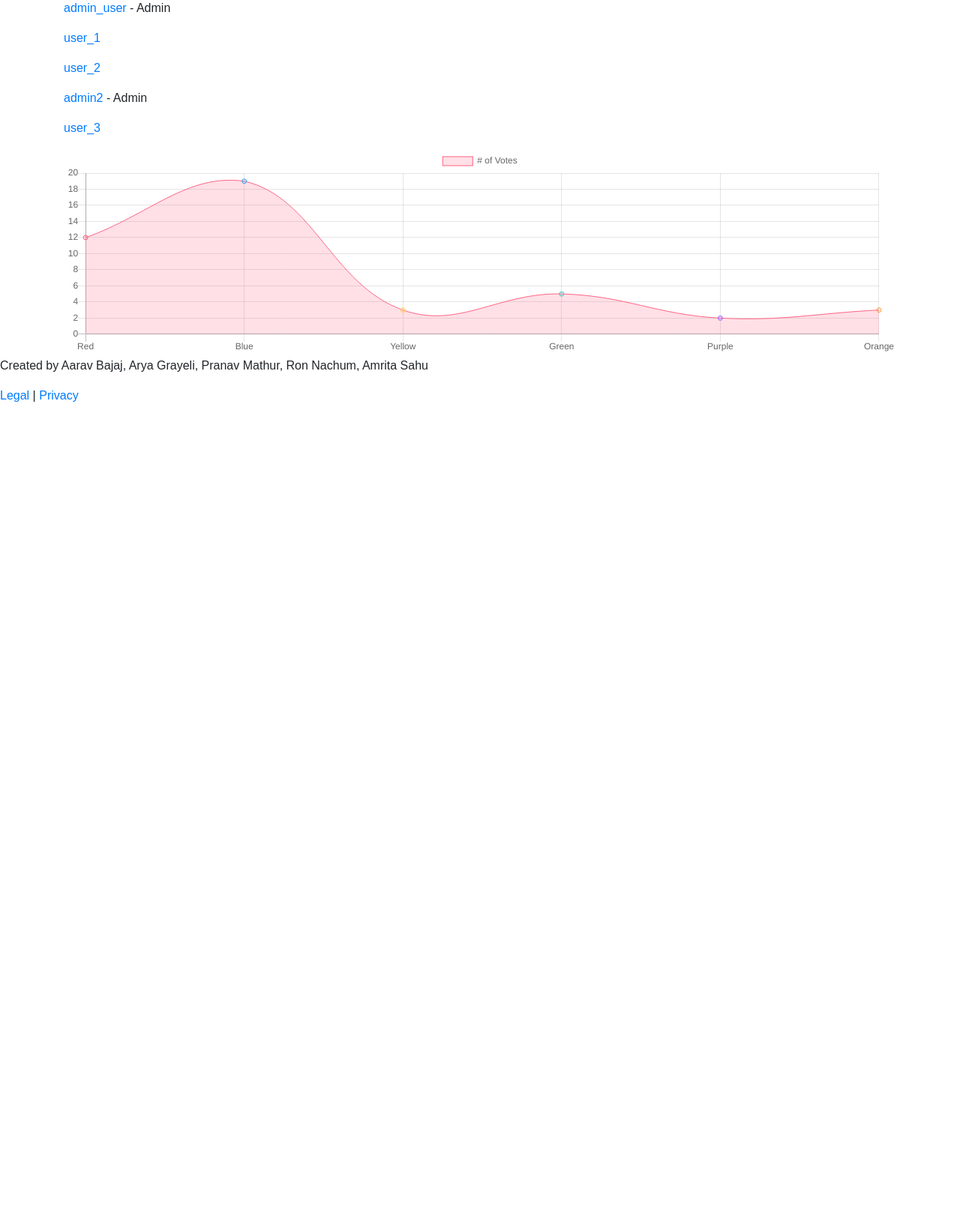
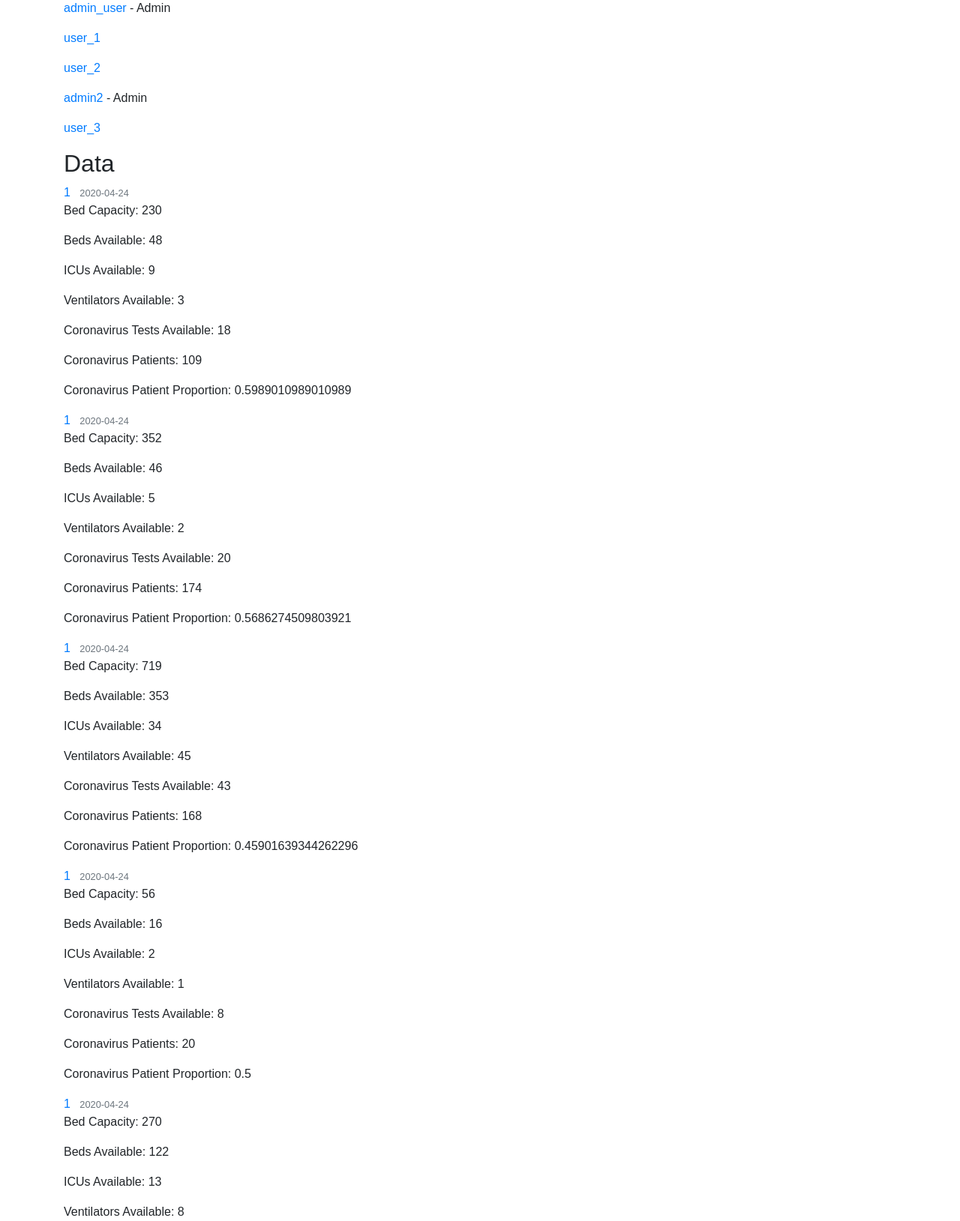
Before and after one commit to pmathur007/Hospifind, a Flask app: template flask/application/templates/admin_account.html in a window 1280 px wide. Shown: the part 291-1920 px from the top of the page at 75% size. Before the commit the page ends 827 px from the top, so only its background shows below. Run offline with Flask 2, Linux system fonts and the light colour scheme; data comes from the database, SQL or seed files in the repository; both versions use the stored data as it was after the commit; the template is opened without the code that fills it: values that come from a table or form of the project are taken from there, most other values are stand-ins (such as "Sample title", 1, 10 or a date in 2020); some libraries are stand-ins or nearby versions.

Commit message:
More Sample Data, First Plot

```diff
--- a/flask/application/templates/admin_account.html
+++ b/flask/application/templates/admin_account.html
@@ -14,31 +14,40 @@
             {% endif %}
         </p>
     {% endfor %}
+    <h2>Data</h2>
+    {% for d in data %}
+        <a class="mr-2" href="{{ url_for('view_user', user_id=d.user) }}">{{ d.user }}</a>
+        <small class="text-muted">{{ d.date.strftime('%Y-%m-%d') }}</small>
+        <p class="article-content">Bed Capacity: {{ d.bed_capacity }}</p>
+        <p class="article-content">Beds Available: {{ d.beds_available }}</p>
+        <p class="article-content">ICUs Available: {{ d.icus_available }}</p>
+        <p class="article-content">Ventilators Available: {{ d.ventilators_available }}</p>
+        <p class="article-content">Coronavirus Tests Available: {{ d.coronavirus_tests_available }}</p>
+        <p class="article-content">Coronavirus Patients: {{ d.coronavirus_patients }}</p>
+        <p class="article-content">Coronavirus Patient Proportion: {{ d.coronavirus_patient_percent }}</p>
+    {% endfor %}
+    <!-- <p>Bed Capacity Data: {{ bed_capacity }}</p>
+    <p>Beds Available Data; {{ beds_available }}</p>
+    <p>ICUs Available Data: {{ icus_available }}</p>
+    <p>Ventilators Available Data: {{ ventilators_available }}</p>
+    <p>Coronavirus Tests Available Data: {{ coronavirus_tests_available }}</p>
+    <p>Coronavirus Patients: {{ coronavirus_patients }}</p>
+    <p>Coronavirus Patient Proportion: {{ coronavirus_patient_percent }}</p> -->
     <canvas id="chart" width="400" height="100"></canvas>
     <script>
-        var ctx = document.getElementById('chart').getContext('2d');
-        var myChart = new Chart(ctx, {
+        const ctx = document.getElementById('chart').getContext('2d');
+        const myChart = new Chart(ctx, {
             type: 'line',
             data: {
-                labels: ['Red', 'Blue', 'Yellow', 'Green', 'Purple', 'Orange'],
+                labels: [1, 2, 3, 4, 5, 6, 7, 8, 9, 10, 11],
                 datasets: [{
-                    label: '# of Votes',
-                    data: [12, 19, 3, 5, 2, 3],
+                    label: 'Beds Available',
+                    data: {{ beds_available }},
                     backgroundColor: [
-                        'rgba(255, 99, 132, 0.2)',
-                        'rgba(54, 162, 235, 0.2)',
-                        'rgba(255, 206, 86, 0.2)',
-                        'rgba(75, 192, 192, 0.2)',
-                        'rgba(153, 102, 255, 0.2)',
-                        'rgba(255, 159, 64, 0.2)'
+                        'rgba(255, 99, 132, 0.2)'
                     ],
                     borderColor: [
-                        'rgba(255, 99, 132, 1)',
-                        'rgba(54, 162, 235, 1)',
-                        'rgba(255, 206, 86, 1)',
-                        'rgba(75, 192, 192, 1)',
-                        'rgba(153, 102, 255, 1)',
-                        'rgba(255, 159, 64, 1)'
+                        'rgba(255, 99, 132, 1)'
                     ],
                     borderWidth: 1
                 }]
```
Also changed, not shown: flask/add_data.py (added, +28 -0 lines), flask/application/routes.py (+12 -1 lines), flask/application/site.db.
